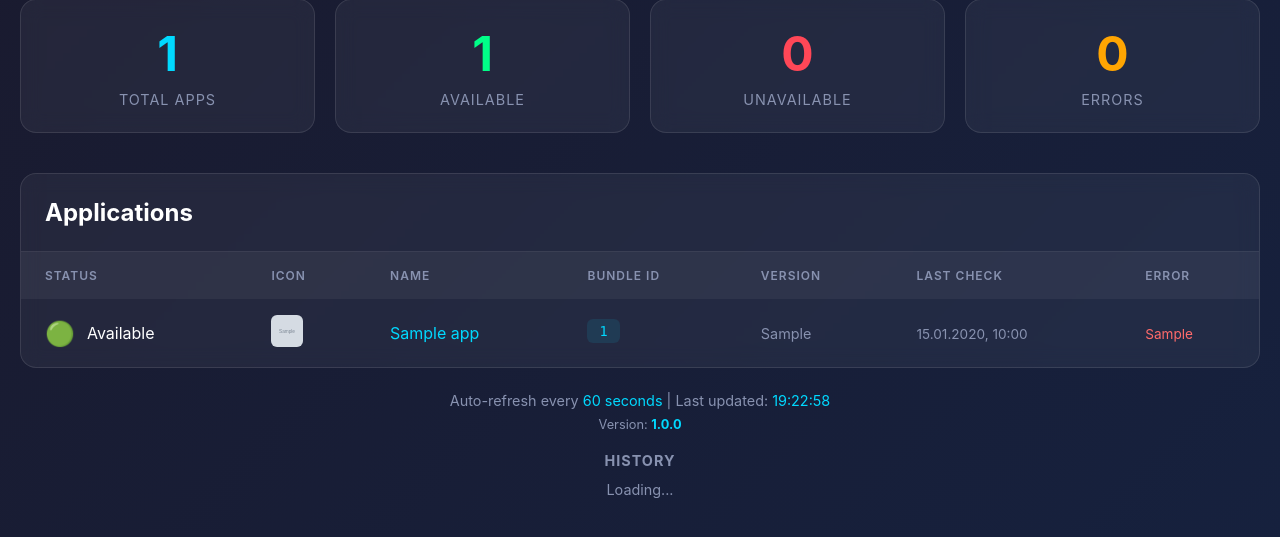
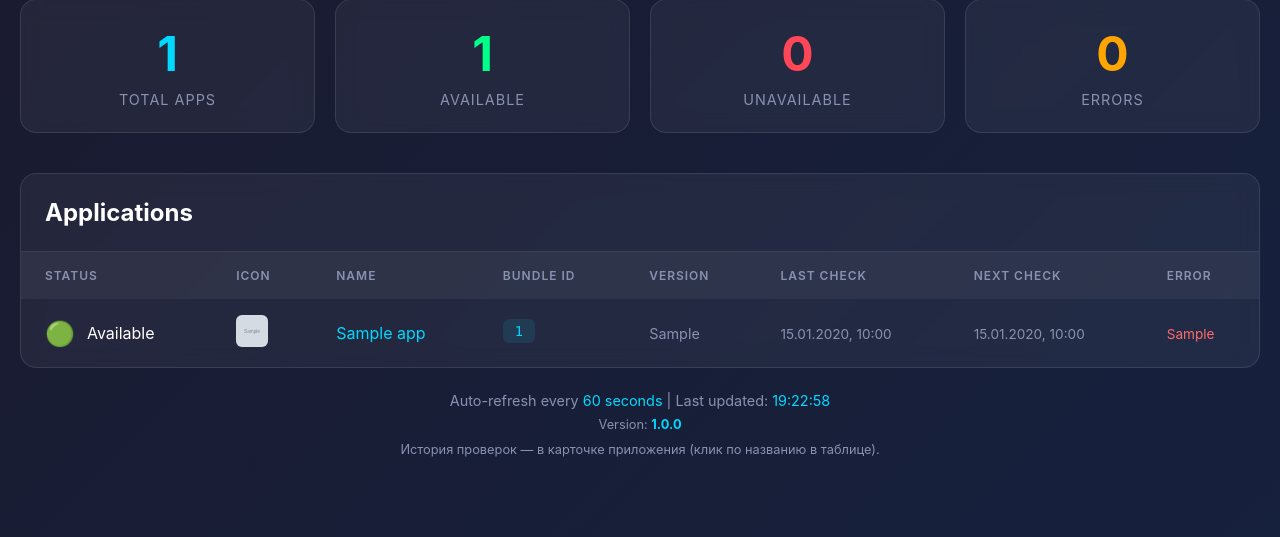
Before and after one commit to grinevoleg/n1mobmonitor, a FastAPI app: page /dashboard in a window 1280 px wide. Shown: the part 231-768 px from the top of the page. Run offline with FastAPI, Linux system fonts and the light colour scheme; tables that the repository leaves empty hold one stand-in row (values such as "Sample post"); grey boxes marked "Sample" are stand-in pictures.

Commit message:
Колонка следующей проверки; исправление дубля истории на дашборде
- App.next_check_at, миграция; синхрон с планировщиком и БД после проверок
- Интервал из БД; при вкл/выкл мониторинга — prime/clear schedule
- API /statuses: next_check_at, is_active
- Дашборд: колонка Next Check; убраны дубли id history-list (история только в модалке)
- Модалка: уникальные modal-history-*, русские статусы в истории, поле след. проверки

```diff
--- a/app/api/dashboard.py
+++ b/app/api/dashboard.py
@@ -109,7 +109,9 @@ async def get_app_statuses(db: Session = Depends(get_db)):
             "description": app.description,
             "icon_url": app.icon_url,
             "last_status": app.last_status,
+            "is_active": app.is_active,
             "last_check_at": app.last_check_at.isoformat() if app.last_check_at else None,
+            "next_check_at": app.next_check_at.isoformat() if app.next_check_at else None,
             "status_icon": get_status_icon(app.last_status),
             "status_display": get_status_display(app.last_status),
             "last_error": app.last_error,
--- a/app/models.py
+++ b/app/models.py
@@ -35,6 +35,7 @@ class App(Base):
     created_at = Column(DateTime, default=datetime.utcnow)
     updated_at = Column(DateTime, default=datetime.utcnow, onupdate=datetime.utcnow)
     last_check_at = Column(DateTime, nullable=True)
+    next_check_at = Column(DateTime, nullable=True, index=True)
     last_status = Column(String, nullable=True)  # "available", "unavailable", "error"
     last_error = Column(Text, nullable=True)
 
--- a/app/schemas.py
+++ b/app/schemas.py
@@ -36,6 +36,7 @@ class AppResponse(BaseModel):
     created_at: datetime
     updated_at: datetime
     last_check_at: Optional[datetime] = None
+    next_check_at: Optional[datetime] = None
     last_status: Optional[str] = None
     last_error: Optional[str] = None
 
--- a/app/templates/dashboard.html
+++ b/app/templates/dashboard.html
@@ -442,6 +442,7 @@
                         <th>Bundle ID</th>
                         <th>Version</th>
                         <th>Last Check</th>
+                        <th>Next Check</th>
                         <th>Error</th>
                     </tr>
                 </thead>
@@ -454,12 +455,18 @@
                                 <span>{{ get_status_display(app.last_status) }}</span>
                             </div>
                         </td>
-                        <td><span class="bundle-id">{{ app.bundle_id or (app.app_id if app.app_id else 'ID:' + app.id|string) }}</span></td>
+                        <td>{% if app.icon_url %}<img src="{{ app.icon_url }}" alt="" style="width:32px;height:32px;border-radius:6px;">{% else %}—{% endif %}</td>
                         <td>{{ app.name or '—' }}</td>
+                        <td><span class="bundle-id" data-full="{{ app.bundle_id or app.app_id or '' }}">{{ app.bundle_id or (app.app_id if app.app_id else 'ID:' + app.id|string) }}</span></td>
                         <td><span class="version">{{ app.version or '—' }}</span></td>
                         <td>
                             <span class="timestamp">
-                                {{ app.last_check_at.strftime('%Y-%m-%d %H:%M') if app.last_check_at else 'Not Checked' }}
+                                {{ app.last_check_at.strftime('%Y-%m-%d %H:%M') if app.last_check_at else '—' }}
+                            </span>
+                        </td>
+                        <td>
+                            <span class="timestamp next-check-at">
+                                {{ app.next_check_at.strftime('%Y-%m-%d %H:%M') if app.next_check_at else '—' }}
                             </span>
                         </td>
                         <td>
@@ -482,13 +489,7 @@
         <div class="refresh-info">
             <p>Auto-refresh every <span>60 seconds</span> | Last updated: <span id="last-update">—</span></p>
             <p style="margin-top: 8px; font-size: 0.8rem;">Version: <span style="color: #00d9ff; font-weight: bold;">{{ version }}</span></p>
-
-            <div class="modal-section">
-                <h3>History <span id="history-count" style="color: #00d9ff; font-size: 0.8rem;"></span></h3>
-                <div id="history-list" style="max-height: 300px; overflow-y: auto;">
-                    <div class="loader-container"><div class="loader"></div>Loading...</div>
-                </div>
-            </div>
+            <p style="margin-top: 10px; font-size: 0.8rem; color: #8892b0;">История проверок — в карточке приложения (клик по названию в таблице).</p>
         </div>
     </div>
 
@@ -546,7 +547,10 @@
             document.getElementById('modal-app-id').textContent = app.app_id || '—';
             document.getElementById('modal-version').textContent = app.version || '—';
             document.getElementById('modal-status').textContent = app.status_display || app.last_status || '—';
-            document.getElementById('modal-last-check').textContent = app.last_check_at ? new Date(app.last_check_at).toLocaleString() : '—';
+            document.getElementById('modal-last-check').textContent = app.last_check_at ? new Date(app.last_check_at).toLocaleString('ru-RU') : '—';
+            document.getElementById('modal-next-check').textContent = app.next_check_at
+                ? new Date(app.next_check_at).toLocaleString('ru-RU')
+                : (app.is_active === false ? 'Выкл.' : '—');
             document.getElementById('modal-last-error').textContent = app.last_error || '—';
 
             // App Store Link
@@ -565,8 +569,8 @@
         }
 
                 async function loadAppHistory(appId) {
-            const historyList = document.getElementById('history-list');
-            const historyCount = document.getElementById('history-count');
+            const historyList = document.getElementById('modal-history-list');
+            const historyCount = document.getElementById('modal-history-count');
 
             try {
                 const response = await fetch(`/api/v1/apps/${appId}/history?limit=30`, {
@@ -599,6 +603,11 @@
                         'unavailable': '🔴',
                         'error': '🟡'
                     }[item.status] || '⚪';
+                    const statusDisplay = {
+                        available: 'Доступно',
+                        unavailable: 'Недоступно',
+                        error: 'Ошибка'
+                    }[item.status] || item.status;
 
                     const date = new Date(item.checked_at).toLocaleDateString() + ' ' + new Date(item.checked_at).toLocaleTimeString();
                     const audit = item.audit;
@@ -621,7 +630,7 @@
                     return `
                         <div style="padding: 12px; border-bottom: 1px solid rgba(255,255,255,0.05);">
                             <div style="display: flex; justify-content: space-between; align-items: baseline; margin-bottom: 6px; flex-wrap: wrap;">
-                                <span>${statusEmoji} <strong style="color: #fff;">${escapeHtml(item.status)}</strong>${kindHtml}</span>
+                                <span>${statusEmoji} <strong style="color: #fff;">${escapeHtml(statusDisplay)}</strong>${kindHtml}</span>
                                 <span style="color: #8892b0; font-size: 0.85rem;">${date}</span>
                             </div>
                             <div style="color: #a8b2d1; font-size: 0.9rem;">${escapeHtml(item.message || 'No message')}</div>
@@ -675,7 +684,18 @@
                                         day: '2-digit',
                                         hour: '2-digit',
                                         minute: '2-digit'
-                                    }) : 'Not Checked'}
+                                    }) : '—'}
+                                </span>
+                            </td>
+                            <td>
+                                <span class="timestamp next-check-at">
+                                    ${app.next_check_at ? new Date(app.next_check_at).toLocaleString('ru-RU', {
+                                        year: 'numeric',
+                                        month: '2-digit',
+                                        day: '2-digit',
+                                        hour: '2-digit',
+                                        minute: '2-digit'
+                                    }) : (app.is_active === false ? 'Выкл.' : '—')}
                                 </span>
                             </td>
                             <td>
@@ -758,6 +778,10 @@
                     <span class="modal-info-value" id="modal-last-check">—</span>
                 </div>
                 <div class="modal-info-row">
+                    <span class="modal-info-label">След. проверка</span>
+                    <span class="modal-info-value" id="modal-next-check">—</span>
+                </div>
+                <div class="modal-info-row">
                     <span class="modal-info-label">Last Error</span>
                     <span class="modal-info-value" id="modal-last-error">—</span>
                 </div>
@@ -768,9 +792,9 @@
             </div>
 
             <div class="modal-section">
-                <h3>History <span id="history-count" style="color: #00d9ff; font-size: 0.8rem;"></span></h3>
-                <div id="history-list" style="max-height: 300px; overflow-y: auto;">
-                    <div class="loader-container"><div class="loader"></div>Loading...</div>
+                <h3>История проверок <span id="modal-history-count" style="color: #00d9ff; font-size: 0.8rem;"></span></h3>
+                <div id="modal-history-list" style="max-height: 300px; overflow-y: auto;">
+                    <div class="loader-container"><div class="loader"></div>Загрузка…</div>
                 </div>
             </div>
         </div>
--- a/migrate_db.py
+++ b/migrate_db.py
@@ -42,6 +42,12 @@ def migrate_database():
                 db.execute(text("ALTER TABLE apps ADD COLUMN description TEXT"))
                 db.commit()
                 logger.info("✅ description column added")
+
+            if "next_check_at" not in apps_columns:
+                logger.info("Adding next_check_at column to apps table...")
+                db.execute(text("ALTER TABLE apps ADD COLUMN next_check_at TIMESTAMP"))
+                db.commit()
+                logger.info("✅ next_check_at column added")
 
         # История проверок: структурированный аудит (снимки + список изменений)
         if "check_history" in table_names:
```
Also changed, not shown: app/api/settings.py (+10 -0 lines), app/services/monitor.py (+36 -6 lines).
